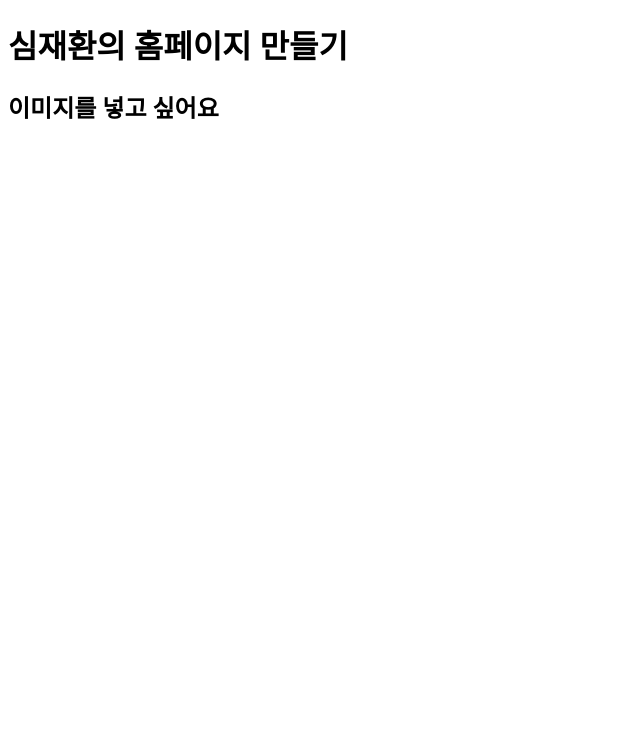
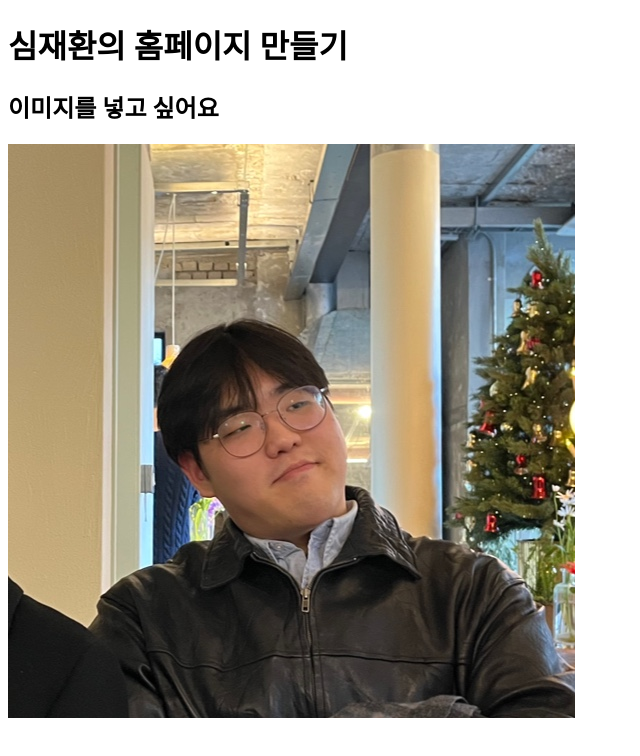
Before and after one commit to sims-cmd/sims-cmd.github.io, a plain HTML site: page index.html in a window 1280 px wide. Shown: the whole page, without its empty margins (0-640 px from the left). Drawn offline with Linux system fonts and the light colour scheme.

Commit message:
Update index.html

```diff
--- a/index.html
+++ b/index.html
@@ -8,6 +8,6 @@
 <body>
     <h1>심재환의 홈페이지 만들기</h1>
     <h2>이미지를 넣고 싶어요</h2>
-
+    <img src="image/KakaoTalk_20250311_160046954.jpg" alt="">
 </body>
 </html>
```
